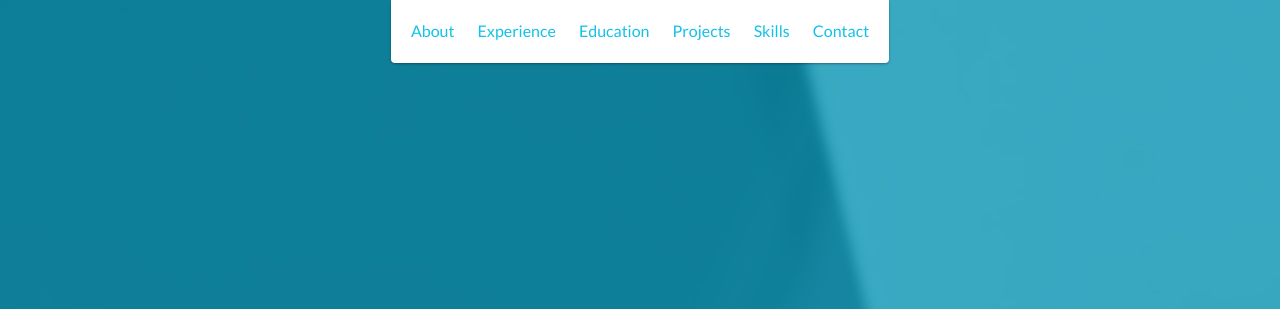
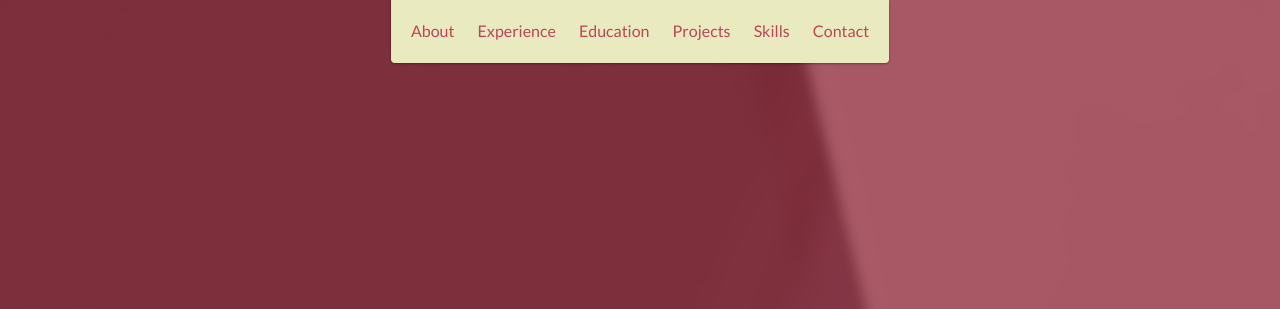
Before and after one commit to elviskc/Elvis-kc, a website: page index.html in a window 1280 px wide. Shown: the top 309 px of the page. Drawn offline with nearby package versions, Linux system fonts and the light colour scheme; files that its build step writes are made by us from their sources.

Commit message:
Update styles.scss
Color

```diff
--- a/scss/styles.scss
+++ b/scss/styles.scss
@@ -34,11 +34,11 @@
 */
 
 // Define base and accent colors
-$base-color: #12c1e9;
+$base-color: #bd4557;
 $base-color-hover: darken($base-color, 10%);
 
 // Define background colors
-$background: #fff;
+$background: #e9eac0;
 $background-alt: #f2f2f5;
 
 // Define border colors
```
